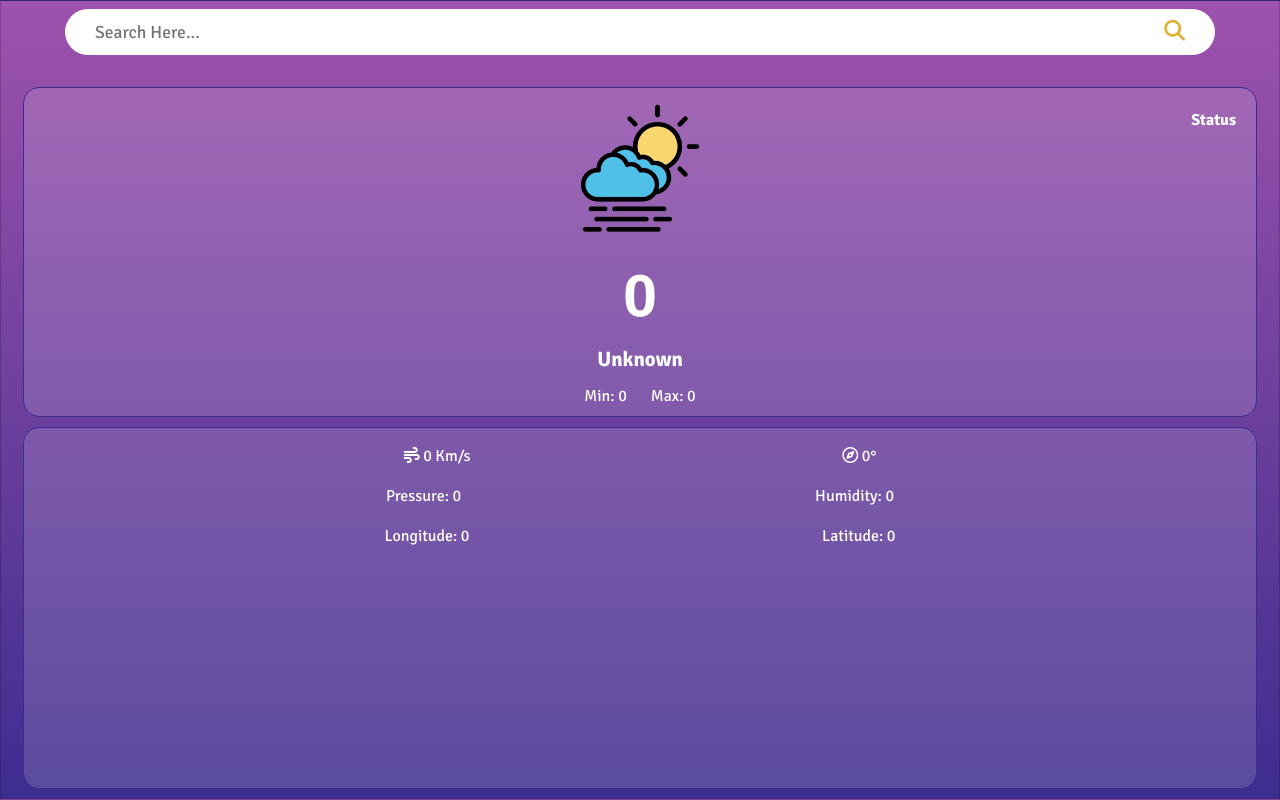
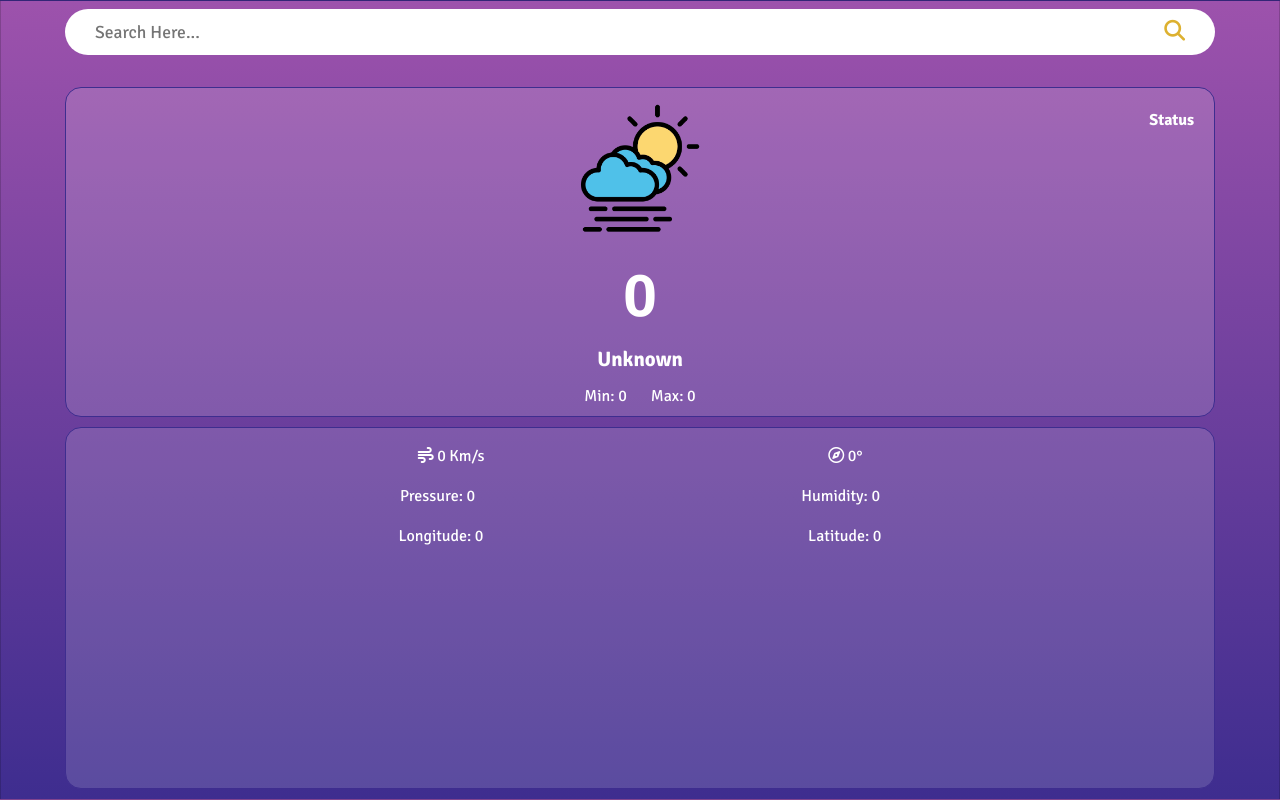
Before and after one commit to Ctmax-ui/Detailed-weather, a plain HTML site: page index.html in a window 1280 px wide. Drawn offline with nearby package versions, Linux system fonts and the light colour scheme; a web font is replaced by a local one.

Commit message:
commited

```diff
--- a/css/style.css
+++ b/css/style.css
@@ -85,7 +85,8 @@
 
 .weather-details {
     height: fit-content;
-    margin: 0 22px;
+    margin: auto;
+    width: 90%;
     display: flex;
     justify-content: center !important;
     background: #ffffff24;
@@ -122,7 +123,8 @@
 
 .extra-details {
     height: 100%;
-    margin: 10px 22px;
+    margin: 10px auto;
+    width: 90%;
     background: #ffffff24;
     border: 1px solid #3E2D8F;
     color: #fff;
```
